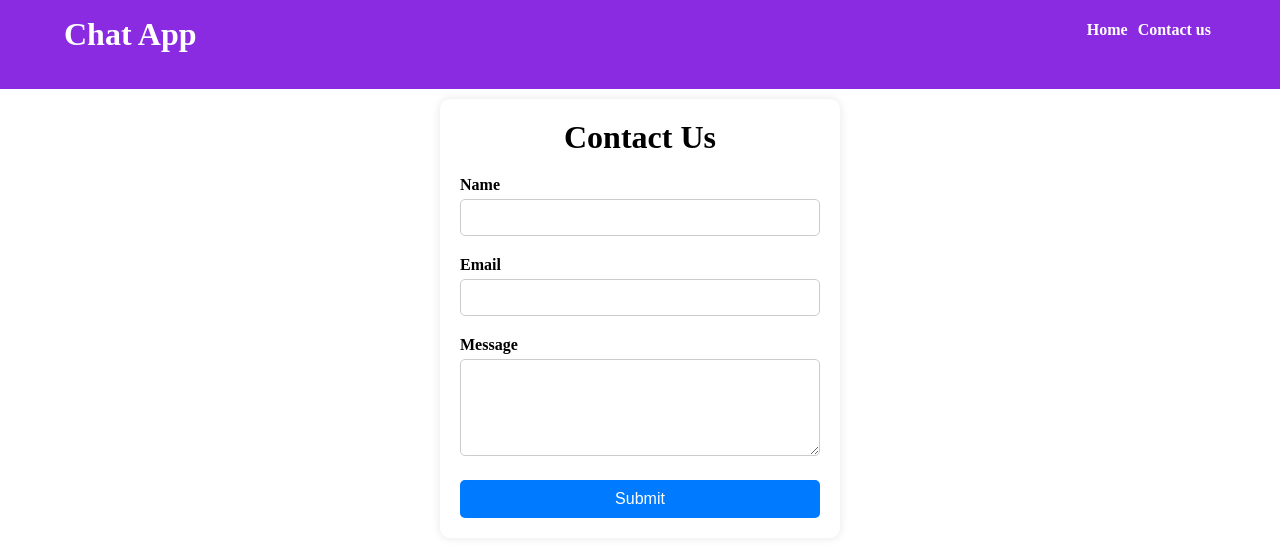
After one commit to Abhivanya/Backend-pro, a Node server app: page /contactus in a window 1280 px wide. The commit adds this page. Shown: the top 557 px of the page. Run offline with Node 20, Linux system fonts and the light colour scheme.

Commit message:
added styling and contact us page

```diff
--- /dev/null
+++ b/5.chatApp1.0/public/css/contactus.css
@@ -0,0 +1,44 @@
+form {
+    background: white;
+    padding: 20px;
+    border-radius: 10px;
+    box-shadow: 0 0 10px rgba(0, 0, 0, 0.1);
+    max-width: 400px;
+    width: 100%;
+    margin: 10px auto;
+}
+
+h1 {
+    text-align: center;
+    margin-bottom: 20px;
+}
+
+label {
+    font-weight: bold;
+    margin-bottom: 5px;
+    display: block;
+}
+
+input,
+textarea {
+    width: 100%;
+    padding: 10px;
+    margin-bottom: 20px;
+    border: 1px solid #ccc;
+    border-radius: 5px;
+}
+
+button {
+    width: 100%;
+    padding: 10px;
+    border: none;
+    background: #007bff;
+    color: white;
+    border-radius: 5px;
+    cursor: pointer;
+    font-size: 16px;
+}
+
+button:hover {
+    background: #0056b3;
+}
--- /dev/null
+++ b/5.chatApp1.0/public/css/style.css
@@ -0,0 +1,86 @@
+* {
+    padding: 0;
+    margin: 0;
+    box-sizing: border-box;
+}
+
+header {
+    background-color: blueviolet;
+    padding: 1rem 4rem;
+    display: flex;
+    justify-content: space-between;
+    color: white;
+    margin-bottom: 10px;
+}
+
+nav ul {
+    list-style: none;
+    display: flex;
+    gap: 10px;
+    justify-content: space-between;
+    padding: 5px;
+}
+
+nav ul li a {
+    color: white;
+    font-weight: bold;
+    text-decoration: none;
+}
+
+nav ul li a:hover {
+    color: gray;
+    background-color: bisque;
+    padding: 2px 4px;
+}
+
+/* chat box */
+
+main {
+    margin: 0 auto;
+    border: 2px solid black;
+    width: 80%;
+    padding: 10px;
+    border-radius: 10px;
+    min-height: 70vh;
+    display: flex;
+    flex-direction: column;
+    gap: 10px;
+    align-items: center;
+}
+
+#message-form {
+    background-color: rgba(27, 225, 116, 0.884);
+    padding: 10px;
+    border-radius: 10px;
+}
+
+.chatBox {
+    display: flex;
+    flex-direction: column;
+    width: 90%;
+    background-color: antiquewhite;
+    padding: 10px;
+}
+
+#messages {
+    width: 90%;
+    padding: 10px;
+    display: flex;
+    flex-direction: column;
+    gap: 5px;
+}
+
+.message {
+    display: flex;
+    padding: 3px 6px;
+    flex-direction: column;
+    color: rgb(10, 221, 123);
+
+}
+
+.message span {
+    font-size: 12px;
+    font-weight: bold;
+    color: red;
+
+}
--- /dev/null
+++ b/5.chatApp1.0/routes/message.json
@@ -0,0 +1,18 @@
+[
+  {
+    "username": "gangadharan.a@lunarasolutions.in",
+    "message": "heloo"
+  },
+  {
+    "username": "gangadharan.a@lunarasolutions.in",
+    "message": "heloo"
+  },
+  {
+    "username": "vanya",
+    "message": "Hii from vanya"
+  },
+  {
+    "username": "gangadharan.a@lunarasolutions.in",
+    "message": "hello from gangadharan"
+  }
+]
--- a/5.chatApp1.0/server.js
+++ b/5.chatApp1.0/server.js
@@ -1,5 +1,23 @@
+const path = require("path");
+
+const chatRoutes = require("./routes/chat");
+const authRoutes = require("./routes/auth");
+
+const bodyParser = require("body-parser");
 const express = require("express");
 
 const app = express();
 
+app.use(bodyParser.urlencoded({ extended: true }));
+app.use(express.json());
+app.use(express.static(path.join(__dirname, "public")));
+// app.use(bodyParser.json())
+
+app.use(chatRoutes);
+app.use(authRoutes);
+
+app.use((req, res) => {
+  res.sendFile(path.join(__dirname, "views", "404.html"));
+});
+
 app.listen(4000, console.log("server is running"));
--- /dev/null
+++ b/5.chatApp1.0/views/contactus.html
@@ -0,0 +1,38 @@
+<!DOCTYPE html>
+<html lang="en">
+
+<head>
+    <meta charset="UTF-8">
+    <meta name="viewport" content="width=device-width, initial-scale=1.0">
+    <title>Document</title>
+    <link rel="stylesheet" href="css/style.css">
+    <link rel="stylesheet" href="css/contactus.css">
+</head>
+
+<body>
+    <header>
+        <h1 class="logo">Chat App</h1>
+        <nav>
+            <ul>
+                <li><a href="/">Home</a></li>
+                <li><a href="/contactus">Contact us</a></li>
+
+            </ul>
+        </nav>
+    </header>
+    <form action="/success" method="GET">
+        <h1>Contact Us</h1>
+        <label for="name">Name</label>
+        <input type="text" id="name" name="name" required>
+
+        <label for="email">Email</label>
+        <input type="email" id="email" name="email" required>
+
+        <label for="message">Message</label>
+        <textarea id="message" name="message" rows="5" required></textarea>
+
+        <button type="submit">Submit</button>
+    </form>
+</body>
+
+</html>
```
Also changed, not shown: 5.chatApp1.0/public/css/success.css (added, +34 -0 lines), 5.chatApp1.0/routes/auth.js (added, +12 -0 lines), 5.chatApp1.0/routes/chat.js (added, +54 -0 lines), 5.chatApp1.0/views/404.html (added, +25 -0 lines), 5.chatApp1.0/views/index.html (+64 -0 lines), 5.chatApp1.0/views/login.html (+25 -2 lines), 5.chatApp1.0/views/success.html (added, +32 -0 lines).
